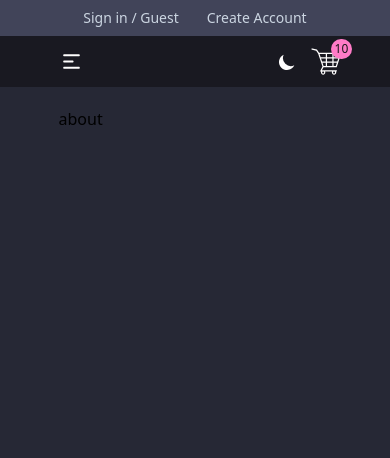
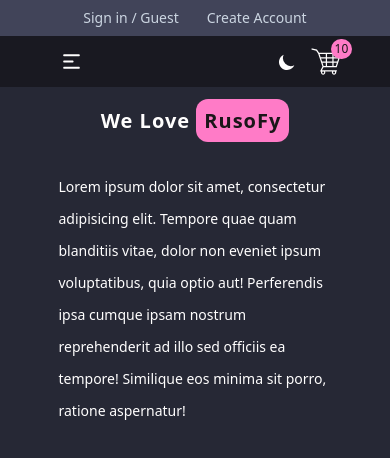
Before and after one commit to idrissruso/RusoFy, a React (Vite) app: page /about in a window 390 px wide. Shown: the top 458 px of the page. Built offline with nearby package versions, Linux system fonts and the light colour scheme.

Commit message:
about page ui/responsive done

```diff
--- a/src/pages/About.jsx
+++ b/src/pages/About.jsx
@@ -1,7 +1,24 @@
 function About() {
   return (
-    <div>
-      <h1>about</h1>
+    <div className="flex gap-9 flex-col items-center justify-center">
+      <>
+        <h1 className="text-xl tracking-wider font-bold text-primary-text lg:text-6xl">
+          We Love{' '}
+          <span
+            className="p-2 bg-tertiary-100
+text-btn-100 rounded-xl"
+          >
+            RusoFy
+          </span>
+        </h1>
+        <span className="text-primary-text lg:leading-8 leading-8 lg:text-base text-sm  md:px-[10%]">
+          Lorem ipsum dolor sit amet, consectetur adipisicing elit. Tempore quae
+          quam blanditiis vitae, dolor non eveniet ipsum voluptatibus, quia
+          optio aut! Perferendis ipsa cumque ipsam nostrum reprehenderit ad illo
+          sed officiis ea tempore! Similique eos minima sit porro, ratione
+          aspernatur!
+        </span>
+      </>
     </div>
   )
 }
```
